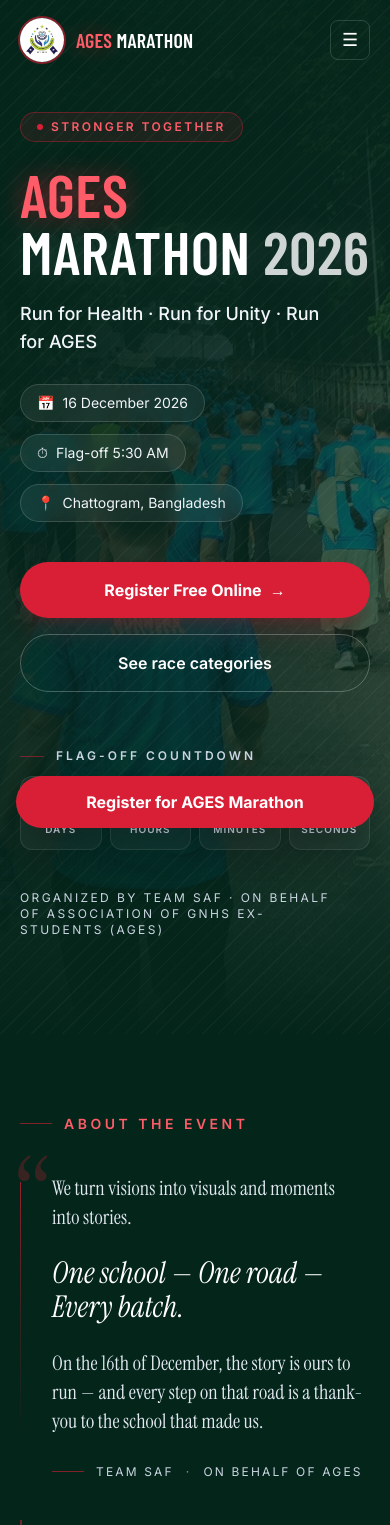
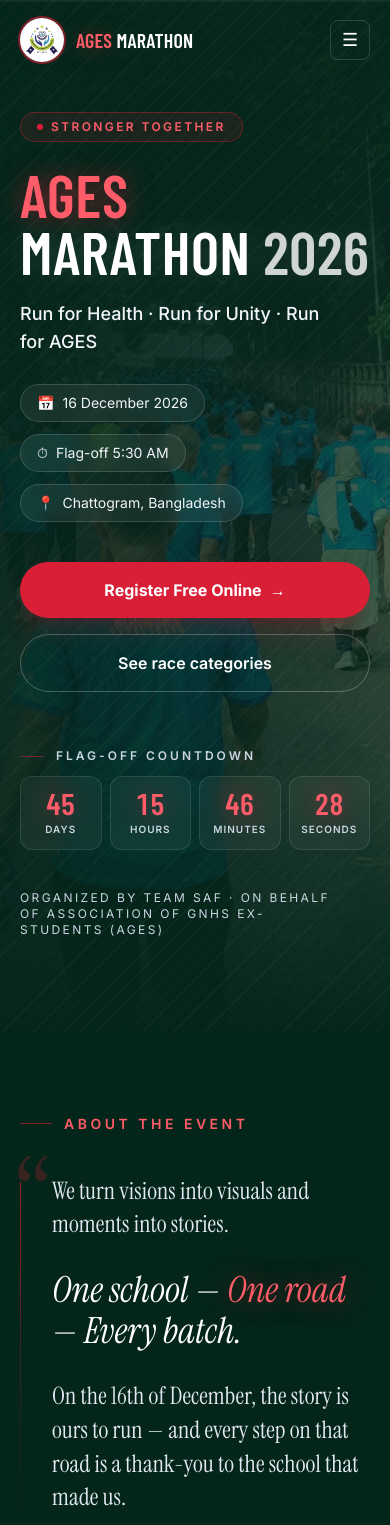
Before and after one commit to agesmarathon/agesmarathon.github.io, a React (Vite) app: page / in a window 390 px wide. Shown: the top 1525 px of the page. Built offline with nearby package versions, Linux system fonts and the light colour scheme; a web font is replaced by a local one.

Commit message:
Enlarge the quote lines, redden "One road", add polish
Adds a scroll progress hairline and a hover shine on the primary
calls to action.

Co-Authored-By: Claude Opus 5 <noreply@anthropic.com>

```diff
--- a/src/App.jsx
+++ b/src/App.jsx
@@ -1,4 +1,5 @@
 import { Navbar } from './components/Navbar'
+import { ScrollProgress } from './components/ScrollProgress'
 import { Hero } from './components/Hero'
 import { About } from './components/About'
 import { Categories } from './components/Categories'
@@ -17,6 +18,7 @@ export default function App() {
 
   return (
     <>
+      <ScrollProgress />
       <Navbar />
       <main>
         <Hero />
@@ -34,7 +36,7 @@ export default function App() {
       {/* sticky mobile call-to-action */}
       <a
         href="#form"
-        className="fixed inset-x-4 bottom-4 z-40 rounded-full bg-crimson-500 py-3.5 text-center font-bold text-white shadow-2xl shadow-black/50 md:hidden"
+        className="btn-shine fixed inset-x-4 bottom-4 z-40 rounded-full bg-crimson-500 py-3.5 text-center font-bold text-white shadow-2xl shadow-black/50 md:hidden"
       >
         Register for {event.name}
       </a>
--- a/src/components/About.jsx
+++ b/src/components/About.jsx
@@ -33,20 +33,31 @@ export function About() {
         <span className="absolute bottom-10 left-0 top-2 w-px bg-gradient-to-b from-crimson-500/70 via-crimson-500/25 to-transparent" />
 
         <blockquote className="quote-type text-slate-200">
-          {event.quote.lines.map((line) =>
-            line.feature ? (
+          {event.quote.lines.map((line) => {
+            if (!line.feature) {
+              return (
+                <p key={line.text} className="text-2xl leading-[1.4] sm:text-3xl">
+                  {line.text}
+                </p>
+              )
+            }
+
+            // split the feature line so the highlighted words can go red
+            const [before, after] = line.highlight
+              ? line.text.split(line.highlight)
+              : [line.text, '']
+
+            return (
               <p
                 key={line.text}
-                className="my-6 text-3xl italic leading-[1.15] text-white sm:my-8 sm:text-5xl"
+                className="my-7 text-4xl italic leading-[1.15] text-white sm:my-9 sm:text-6xl"
               >
-                {line.text}
+                {before}
+                {line.highlight && <span className="glow-red text-crimson-400">{line.highlight}</span>}
+                {after}
               </p>
-            ) : (
-              <p key={line.text} className="text-xl leading-[1.45] sm:text-2xl">
-                {line.text}
-              </p>
-            ),
-          )}
+            )
+          })}
         </blockquote>
 
         <figcaption className="mt-7 flex flex-wrap items-center gap-x-3 gap-y-1 text-xs uppercase tracking-[0.18em] text-slate-300 sm:tracking-[0.3em]">
--- a/src/components/Categories.jsx
+++ b/src/components/Categories.jsx
@@ -76,7 +76,7 @@ export function Categories() {
 
             <a
               href="#form"
-              className="mt-7 rounded-full bg-crimson-500 py-3 text-center text-sm font-bold text-white transition hover:bg-crimson-400"
+              className="btn-shine mt-7 rounded-full bg-crimson-500 py-3 text-center text-sm font-bold text-white transition hover:bg-crimson-400"
             >
               Register for {c.distance}
             </a>
--- a/src/components/Hero.jsx
+++ b/src/components/Hero.jsx
@@ -60,7 +60,7 @@ export function Hero() {
         <div className="mt-10 flex flex-col gap-4 sm:flex-row sm:items-center">
           <a
             href="#form"
-            className="group rounded-full bg-crimson-500 px-8 py-4 text-center text-base font-bold text-white shadow-xl shadow-crimson-600/20 transition hover:-translate-y-0.5 hover:bg-crimson-400"
+            className="btn-shine group rounded-full bg-crimson-500 px-8 py-4 text-center text-base font-bold text-white shadow-xl shadow-crimson-600/20 transition hover:-translate-y-0.5 hover:bg-crimson-400"
           >
             Register Free Online
             <span className="ml-2 inline-block transition-transform group-hover:translate-x-1">→</span>
--- a/src/components/Register.jsx
+++ b/src/components/Register.jsx
@@ -185,7 +185,7 @@ export function Register() {
                     href={event.formUrl}
                     target="_blank"
                     rel="noreferrer"
-                    className="mt-5 block rounded-full bg-crimson-500 px-6 py-4 text-base font-bold text-white shadow-xl shadow-crimson-600/25 transition hover:-translate-y-0.5 hover:bg-crimson-400"
+                    className="btn-shine mt-5 block rounded-full bg-crimson-500 px-6 py-4 text-base font-bold text-white shadow-xl shadow-crimson-600/25 transition hover:-translate-y-0.5 hover:bg-crimson-400"
                   >
                     Open the registration form ↗
                   </a>
--- /dev/null
+++ b/src/components/ScrollProgress.jsx
@@ -0,0 +1,37 @@
+import { useEffect, useState } from 'react'
+
+// A hairline across the very top showing how far down the page you are.
+export function ScrollProgress() {
+  const [pct, setPct] = useState(0)
+
+  useEffect(() => {
+    let frame = 0
+    const update = () => {
+      frame = 0
+      const doc = document.documentElement
+      const max = doc.scrollHeight - doc.clientHeight
+      setPct(max > 0 ? Math.min(100, (window.scrollY / max) * 100) : 0)
+    }
+    const onScroll = () => {
+      if (!frame) frame = requestAnimationFrame(update)
+    }
+
+    update()
+    window.addEventListener('scroll', onScroll, { passive: true })
+    window.addEventListener('resize', onScroll)
+    return () => {
+      window.removeEventListener('scroll', onScroll)
+      window.removeEventListener('resize', onScroll)
+      if (frame) cancelAnimationFrame(frame)
+    }
+  }, [])
+
+  return (
+    <div className="fixed inset-x-0 top-0 z-[60] h-0.5 bg-white/5" aria-hidden="true">
+      <div
+        className="h-full bg-gradient-to-r from-crimson-600 via-crimson-500 to-crimson-400"
+        style={{ width: `${pct}%` }}
+      />
+    </div>
+  )
+}
--- a/src/data/event.js
+++ b/src/data/event.js
@@ -32,7 +32,8 @@ export const event = {
   quote: {
     lines: [
       { text: 'We turn visions into visuals and moments into stories.' },
-      { text: 'One school — One road — Every batch.', feature: true },
+      // `highlight` is picked out in red inside the feature line
+      { text: 'One school — One road — Every batch.', feature: true, highlight: 'One road' },
       {
         text: 'On the 16th of December, the story is ours to run — and every step on that road is a thank-you to the school that made us.',
       },
--- a/src/index.css
+++ b/src/index.css
@@ -46,6 +46,30 @@ body {
   text-wrap: balance;
 }
 
+/* a light sweeps across the primary buttons on hover */
+.btn-shine {
+  position: relative;
+  overflow: hidden;
+  isolation: isolate;
+}
+.btn-shine::after {
+  content: "";
+  position: absolute;
+  inset: 0;
+  background: linear-gradient(
+    110deg,
+    transparent 30%,
+    rgba(255, 255, 255, 0.32) 50%,
+    transparent 70%
+  );
+  transform: translateX(-130%);
+  transition: transform 0.75s ease;
+  pointer-events: none;
+}
+.btn-shine:hover::after {
+  transform: translateX(130%);
+}
+
 /* warm halo for the red wordmark and figures */
 .glow-red {
   text-shadow: 0 0 26px rgba(216, 31, 54, 0.55);
@@ -70,6 +94,7 @@ p {
 @media (prefers-reduced-motion: reduce) {
   html { scroll-behavior: auto; }
   .reveal { opacity: 1; transform: none; transition: none; }
+  .btn-shine::after { display: none; }
 }
 
 /* ── decorative helpers used by the Register section ───────────── */
```
